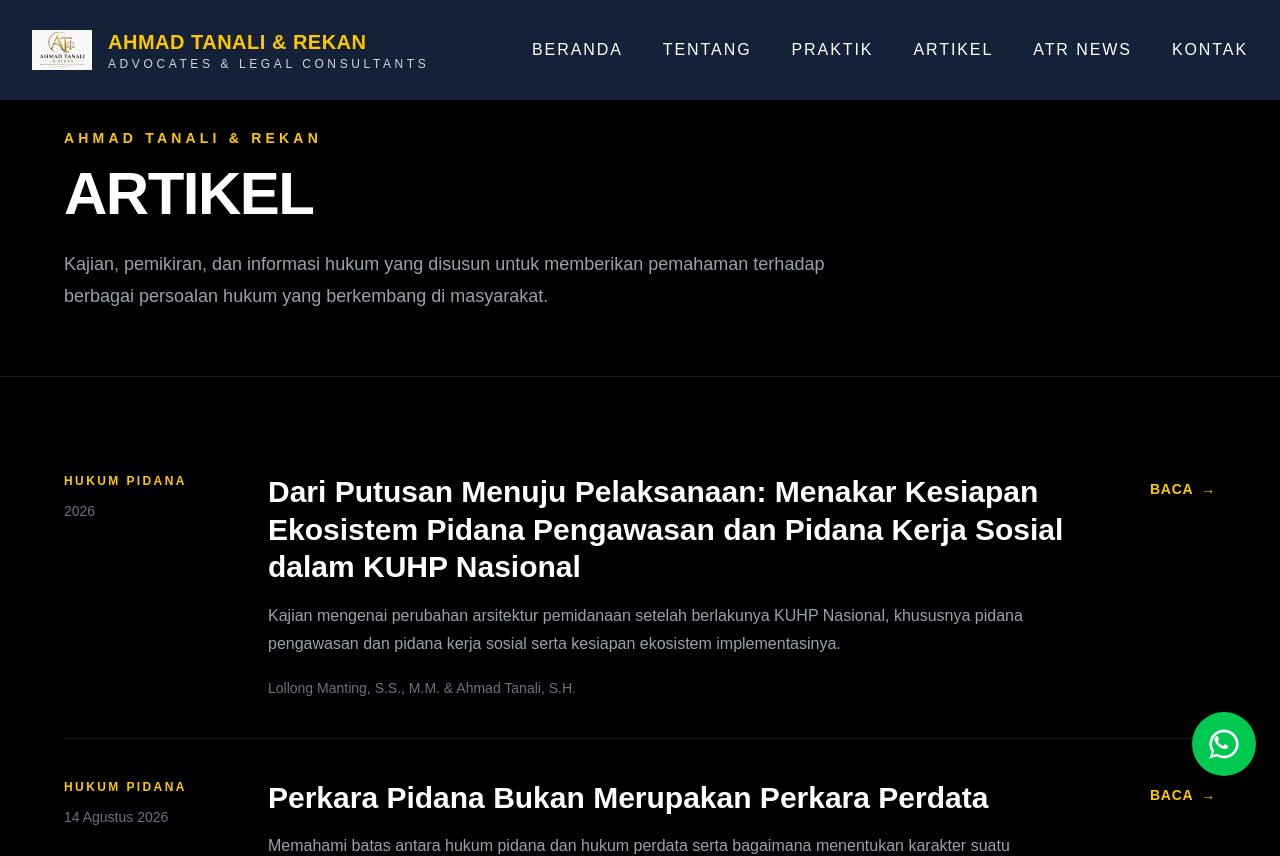
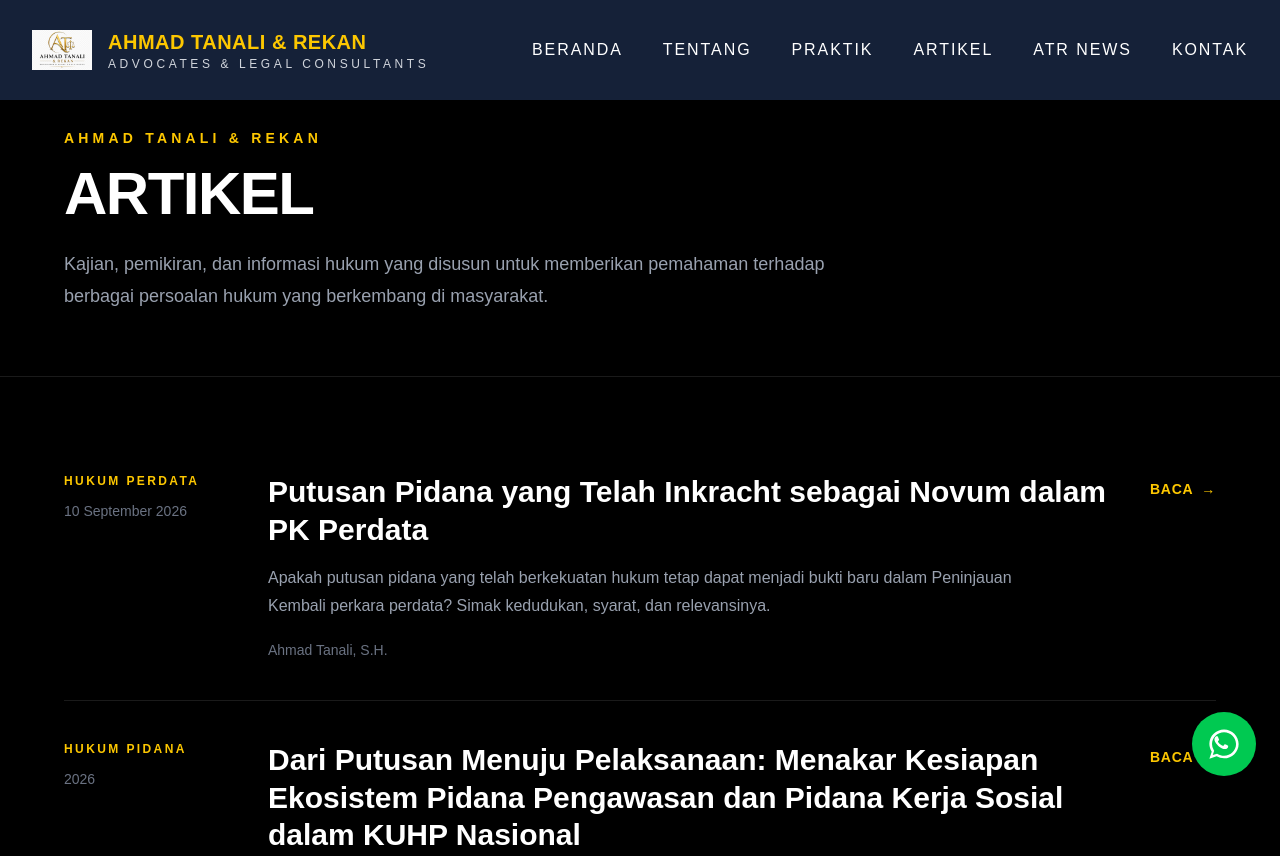
Before and after one commit to ahmadtanali/kantor-hukum, a Next.js app: page /artikel in a window 1280 px wide. Shown: the top 856 px of the page. Built offline with nearby package versions, Linux system fonts and the light colour scheme.

Commit message:
Tampilkan artikel novum PK perdata

```diff
--- a/app/artikel/page.tsx
+++ b/app/artikel/page.tsx
@@ -1,6 +1,9 @@
 import Link from "next/link";
+
 import Navbar from "../components/Navbar";
+
 import Footer from "../components/Footer";
+
 import FloatingWhatsApp from "../components/FloatingWhatsApp";
 
 export const metadata = {
@@ -11,14 +14,26 @@ export const metadata = {
 
 const articles = [
   {
+    category: "HUKUM PERDATA",
+    title: "Putusan Pidana yang Telah Inkracht sebagai Novum dalam PK Perdata",
+    description:
+      "Apakah putusan pidana yang telah berkekuatan hukum tetap dapat menjadi bukti baru dalam Peninjauan Kembali perkara perdata? Simak kedudukan, syarat, dan relevansinya.",
+    author: "Ahmad Tanali, S.H.",
+    date: "10 September 2026",
+    href: "/artikel/putusan-pidana-inkracht-sebagai-novum-perkara-perdata",
+  },
+
+  {
     category: "HUKUM PIDANA",
-    title: "Dari Putusan Menuju Pelaksanaan: Menakar Kesiapan Ekosistem Pidana Pengawasan dan Pidana Kerja Sosial dalam KUHP Nasional",
+    title:
+      "Dari Putusan Menuju Pelaksanaan: Menakar Kesiapan Ekosistem Pidana Pengawasan dan Pidana Kerja Sosial dalam KUHP Nasional",
     description:
       "Kajian mengenai perubahan arsitektur pemidanaan setelah berlakunya KUHP Nasional, khususnya pidana pengawasan dan pidana kerja sosial serta kesiapan ekosistem implementasinya.",
     author: "Lollong Manting, S.S., M.M. & Ahmad Tanali, S.H.",
     date: "2026",
     href: "/artikel/dari-putusan-menuju-pelaksanaan",
   },
+
   {
     category: "HUKUM PIDANA",
     title: "Perkara Pidana Bukan Merupakan Perkara Perdata",
@@ -110,6 +125,7 @@ export default function ArtikelPage() {
       </main>
 
       <Footer />
+
       <FloatingWhatsApp />
     </>
   );
```
